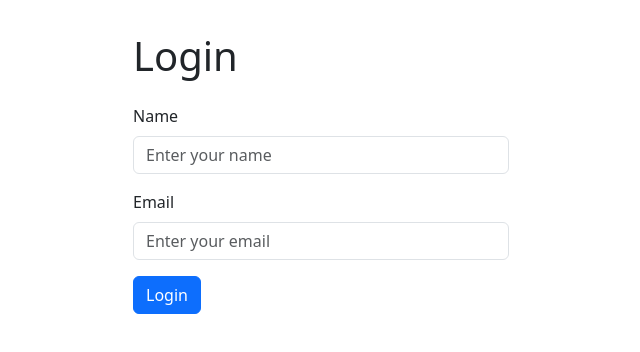
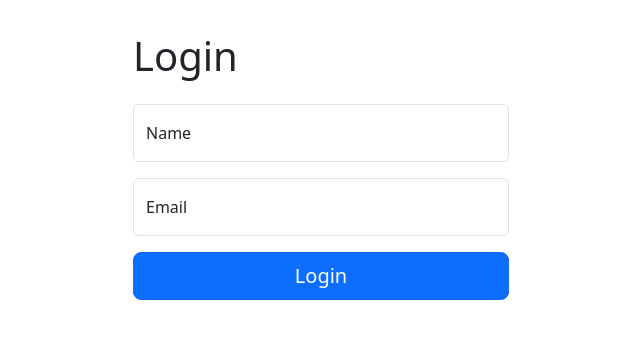
Before and after one commit to briannnelson/dog-finder, a React (Vite) app: page / in a window 1280 px wide. Shown: the top 352 px of the page, without its empty margins (319-959 px from the left). Built offline with nearby package versions, Linux system fonts and the light colour scheme.

Commit message:
Implemented floating labels for login

```diff
--- a/src/pages/Login.jsx
+++ b/src/pages/Login.jsx
@@ -1,5 +1,5 @@
 import { useState } from "react";
-import { Form, Button, Container } from "react-bootstrap";
+import { Form, Button, Container, FloatingLabel } from "react-bootstrap";
 import { useNavigate } from "react-router-dom";
 import api from "../api";
 
@@ -26,8 +26,7 @@ export default function Login() {
 		<Container style={{ maxWidth: "400px", marginTop: "2rem" }}>
 			<h1 className="mb-4">Login</h1>
 			<Form onSubmit={handleSubmit}>
-				<Form.Group className="mb-3" controlId="formName">
-					<Form.Label>Name</Form.Label>
+				<FloatingLabel controlId="formName" label="Name" className="mb-3">
 					<Form.Control
 						type="text"
 						placeholder="Enter your name"
@@ -35,10 +34,8 @@ export default function Login() {
 						onChange={(e) => setName(e.target.value)}
 						required
 					/>
-				</Form.Group>
-
-				<Form.Group className="mb-3" controlId="formEmail">
-					<Form.Label>Email</Form.Label>
+				</FloatingLabel>
+				<FloatingLabel controlId="formEmail" label="Email" className="mb-3">
 					<Form.Control
 						type="email"
 						placeholder="Enter your email"
@@ -46,9 +43,8 @@ export default function Login() {
 						onChange={(e) => setEmail(e.target.value)}
 						required
 					/>
-				</Form.Group>
-
-				<Button variant="primary" type="submit">
+				</FloatingLabel>
+				<Button variant="primary" type="submit" className="w-100" size="lg">
 					Login
 				</Button>
 			</Form>
```
